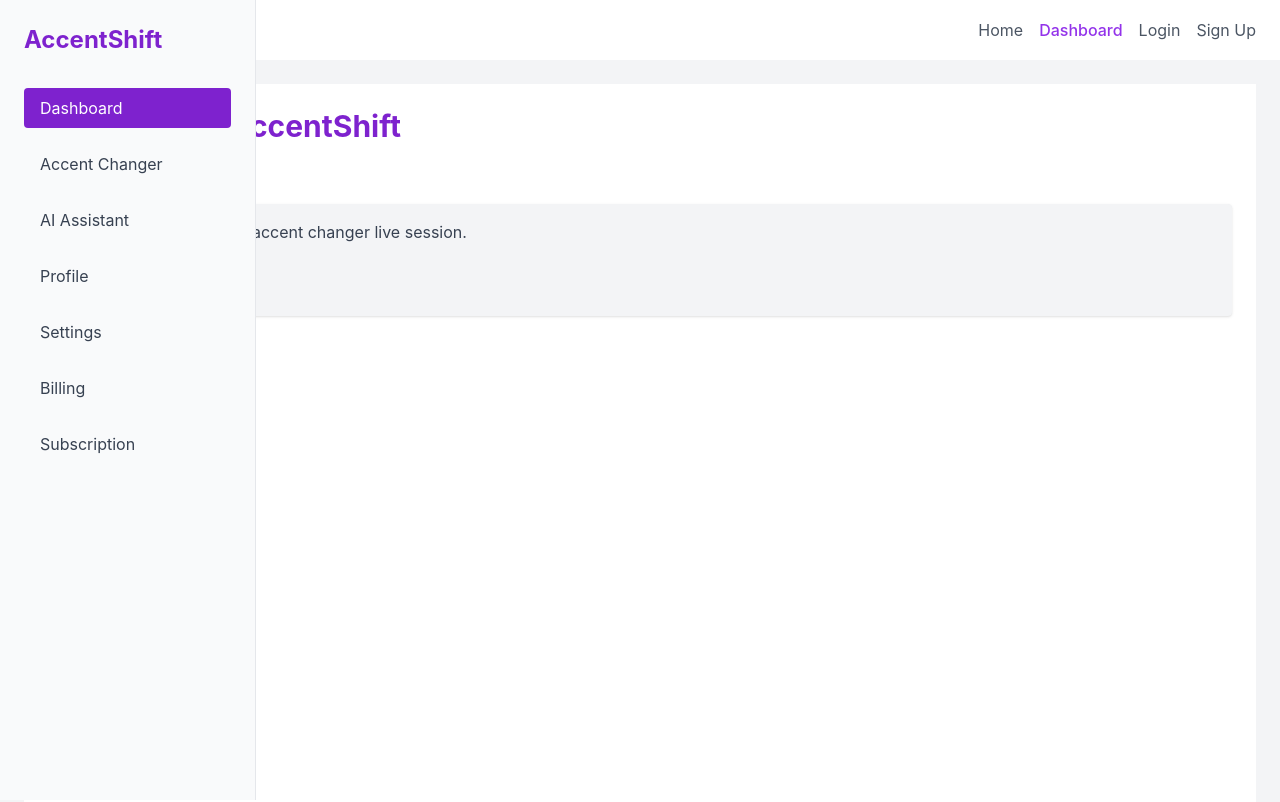
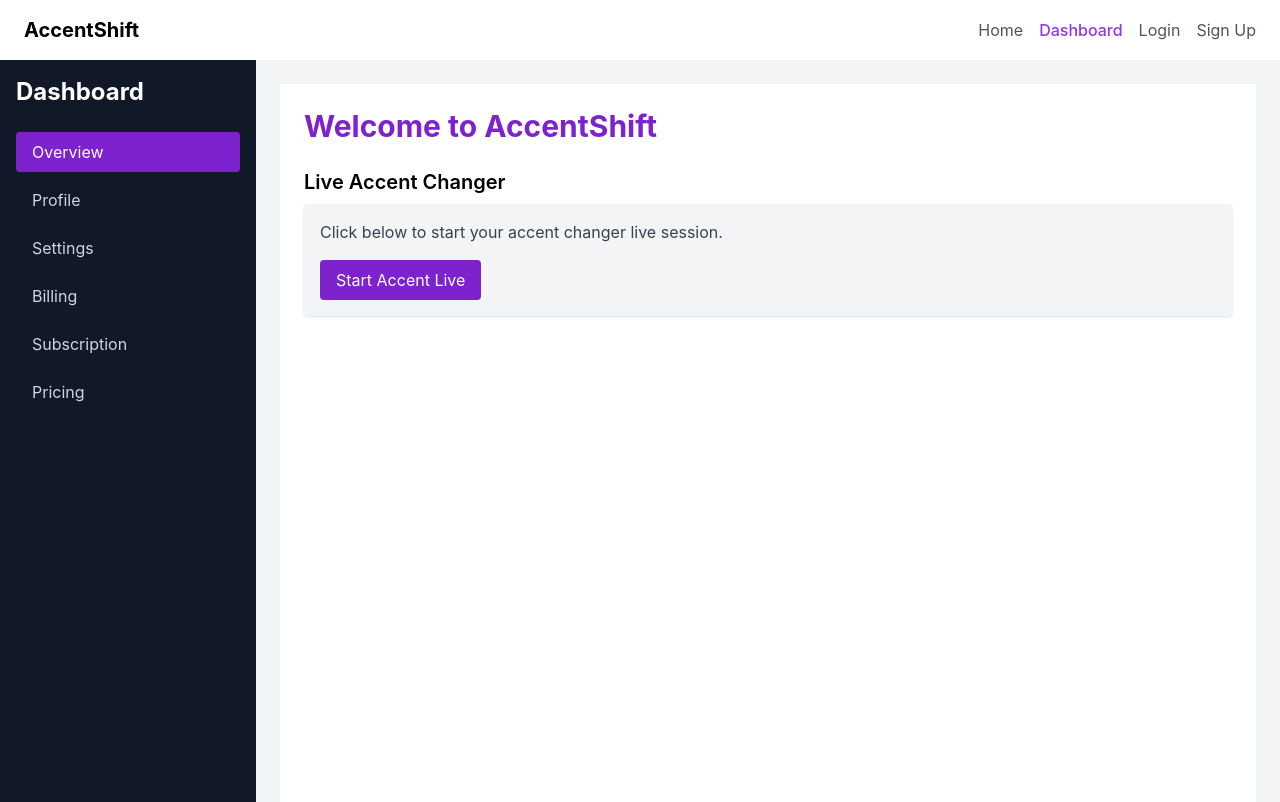
Before and after one commit to theigniteai/accent-frontend-dashboard, a React (Vite) app: page /dashboard in a window 1280 px wide. Shown: the top 802 px of the page. Built offline with nearby package versions, Linux system fonts and the light colour scheme.

Commit message:
Update Sidebar.jsx

```diff
--- a/src/components/Sidebar.jsx
+++ b/src/components/Sidebar.jsx
@@ -1,38 +1,38 @@
+// src/components/Sidebar.jsx
 import React from "react";
-import { Link, useLocation } from "react-router-dom";
+import { NavLink } from "react-router-dom";
 
 const Sidebar = () => {
-  const location = useLocation();
-
-  const navItems = [
-    { name: "Dashboard", path: "/dashboard" },
-    { name: "Accent Changer", path: "/dashboard/accent" },
-    { name: "AI Assistant", path: "/dashboard/assistant" },
-    { name: "Profile", path: "/dashboard/profile" },
-    { name: "Settings", path: "/dashboard/settings" },
-    { name: "Billing", path: "/dashboard/billing" },
-    { name: "Subscription", path: "/dashboard/subscription" },
-  ];
+  const linkClasses = ({ isActive }) =>
+    `block py-2 px-4 rounded hover:bg-purple-800 ${
+      isActive ? "bg-purple-700 text-white" : "text-gray-300"
+    }`;
 
   return (
-    <aside className="w-64 h-screen p-6 bg-gray-50 border-r fixed top-0 left-0">
-      <h2 className="text-2xl font-bold text-purple-700 mb-8">AccentShift</h2>
-      <nav className="space-y-4">
-        {navItems.map((item, index) => (
-          <Link
-            key={index}
-            to={item.path}
-            className={`block px-4 py-2 rounded transition ${
-              location.pathname === item.path
-                ? "bg-purple-700 text-white"
-                : "text-gray-700 hover:bg-purple-100"
-            }`}
-          >
-            {item.name}
-          </Link>
-        ))}
+    <div className="w-64 h-screen bg-gray-900 text-white p-4">
+      <h2 className="text-2xl font-bold mb-6">Dashboard</h2>
+
+      <nav className="space-y-2">
+        <NavLink to="/dashboard" end className={linkClasses}>
+          Overview
+        </NavLink>
+        <NavLink to="/dashboard/profile" className={linkClasses}>
+          Profile
+        </NavLink>
+        <NavLink to="/dashboard/settings" className={linkClasses}>
+          Settings
+        </NavLink>
+        <NavLink to="/dashboard/billing" className={linkClasses}>
+          Billing
+        </NavLink>
+        <NavLink to="/dashboard/subscription" className={linkClasses}>
+          Subscription
+        </NavLink>
+        <NavLink to="/dashboard/pricing" className={linkClasses}>
+          Pricing
+        </NavLink>
       </nav>
-    </aside>
+    </div>
   );
 };
 
```
